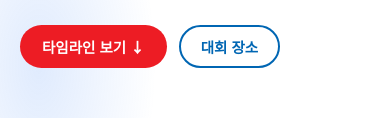
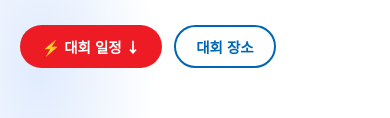
Before and after one commit to sehyunnoh/spark-crew, a plain HTML site: page site/index.html in a window 390 px wide. Shown: the part 501-619 px from the top of the page. Drawn offline with Linux system fonts and the light colour scheme.

Commit message:
모바일 히어로 버튼: 타임라인 보기 대신 대회 일정
Co-Authored-By: Claude Sonnet 5.5 <noreply@anthropic.com>

```diff
--- a/site/css/style.css
+++ b/site/css/style.css
@@ -202,3 +202,5 @@ footer .cp{width:100%;border-top:1px solid rgba(255,255,255,.12);padding-top:18p
   .sched table{font-size:13px}.sched th,.sched td{padding:6px 8px}
   .sched tbody th{position:sticky;left:0;background:#fff;z-index:1}
 }
+.m-only{display:none}
+@media (max-width:820px){.d-only{display:none}.m-only{display:inline-flex}}
--- a/site/index.html
+++ b/site/index.html
@@ -40,7 +40,8 @@
       <h1>우리가 달려온<br><span>스파크</span>의 기록</h1>
       <p class="lead">Spark Crew의 연습부터 리허설까지, 대회를 향한 모든 순간을 시간 순서대로 모았어요.</p>
       <div class="cta">
-        <a class="btn" href="#timeline">타임라인 보기 ↓</a>
+        <a class="btn d-only" href="#timeline">타임라인 보기 ↓</a>
+        <a class="btn m-only" href="#schedule">⚡ 대회 일정 ↓</a>
         <a class="btn ghost" href="#venue">대회 장소</a>
       </div>
     </div>
```
